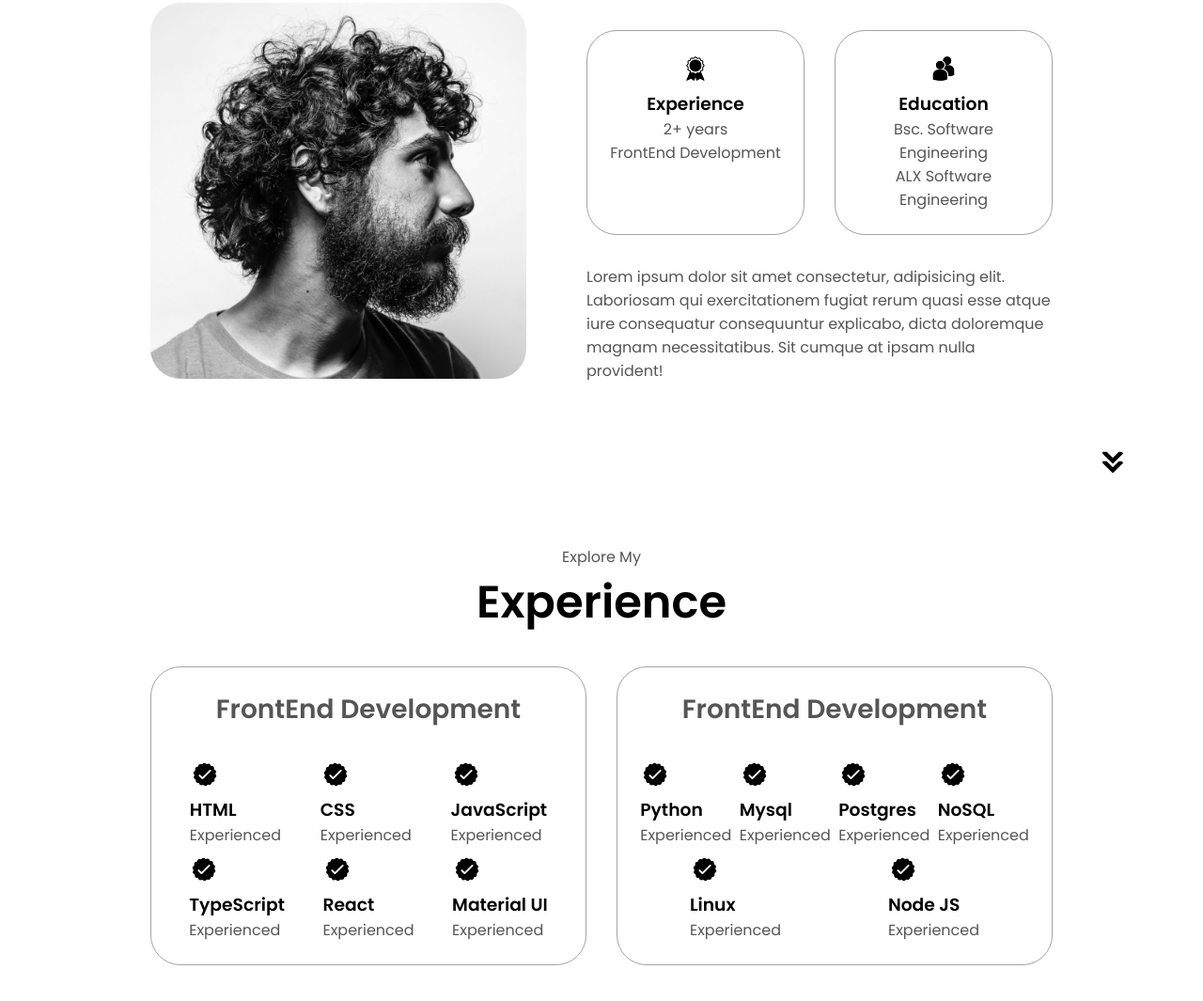
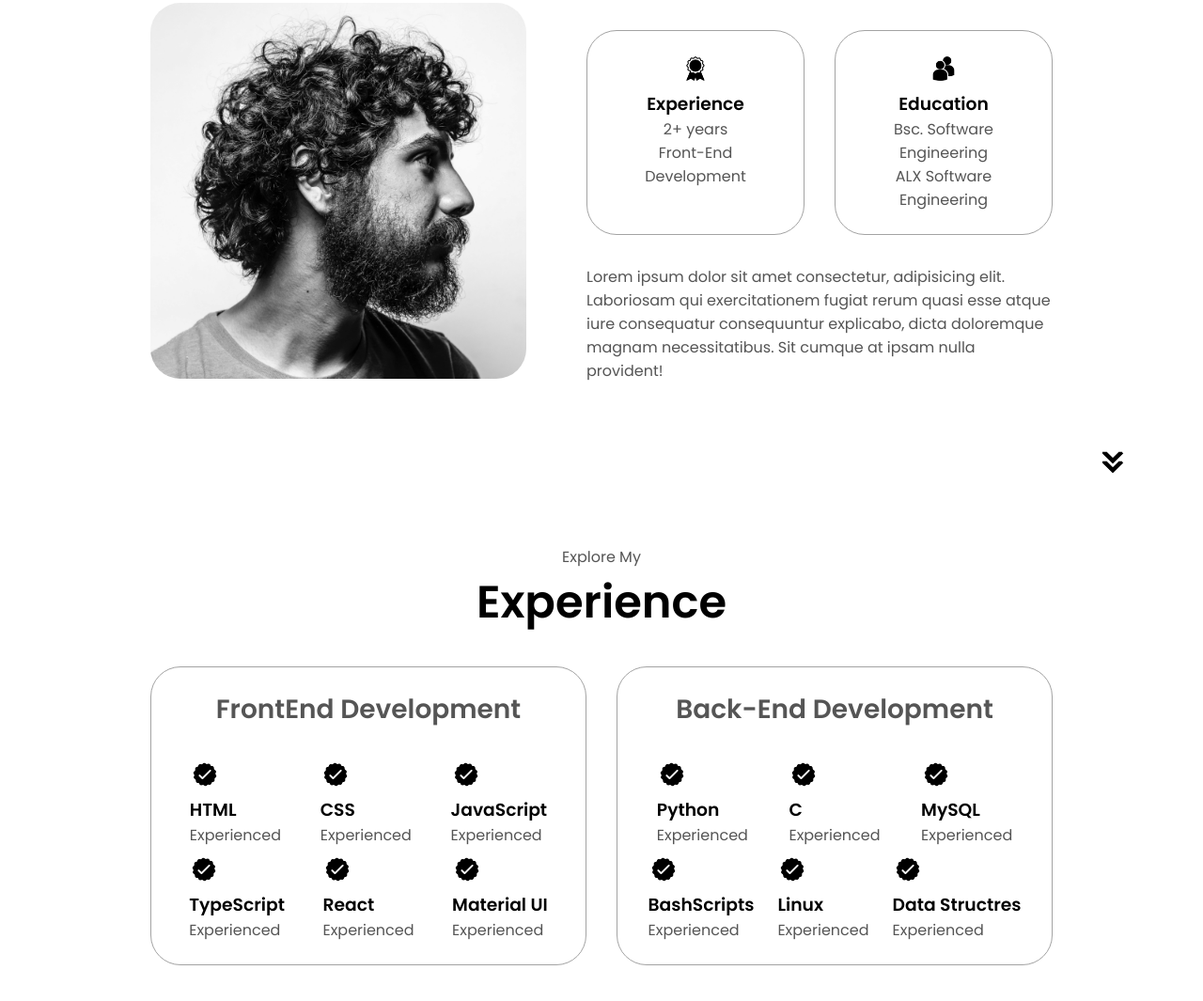
Before and after one commit to danlewismuriuki/MY_PORTFOLIO, a plain HTML site: page index.html in a window 1280 px wide. Shown: the part 996-2061 px from the top of the page at 94% size. Drawn offline with Linux system fonts and the light colour scheme.

Commit message:
Updated the experience section

```diff
--- a/index.html
+++ b/index.html
@@ -81,7 +81,7 @@
                         alt="experience icon"
                         class="icon"/>
                         <h3>Experience</h3>
-                        <p>2+ years <br/>FrontEnd Development</p>
+                        <p>2+ years <br/>Front-End Development</p>
                     </div>
                     <div class="details-container">
                         <img src="./assets/education.png"
@@ -179,7 +179,7 @@
                     </div>
                 </div>
                 <div class="details-container">
-                    <h2 class="experience-sub-title">FrontEnd Development</h2>
+                    <h2 class="experience-sub-title">Back-End Development</h2>
                     <div class="article-container">
 
                         <article>
@@ -198,7 +198,7 @@
                             class="icon"
                             />
                             <div>
-                                <h3>Mysql</h3>
+                                <h3>C</h3>
                                 <P>Experienced</P>
                             </div>
                         </article>
@@ -208,7 +208,7 @@
                             class="icon"
                             />
                             <div>
-                                <h3>Postgres</h3>
+                                <h3>MySQL</h3>
                                 <P>Experienced</P>
                             </div>
                         </article>
@@ -218,7 +218,7 @@
                             class="icon"
                             />
                             <div>
-                                <h3>NoSQL</h3>
+                                <h3>BashScripts</h3>
                                 <P>Experienced</P>
                             </div>
                         </article>
@@ -238,7 +238,7 @@
                             class="icon"
                             />
                             <div>
-                                <h3>Node JS</h3>
+                                <h3>Data Structres</h3>
                                 <P>Experienced</P>
                             </div>
                         </article>
```
